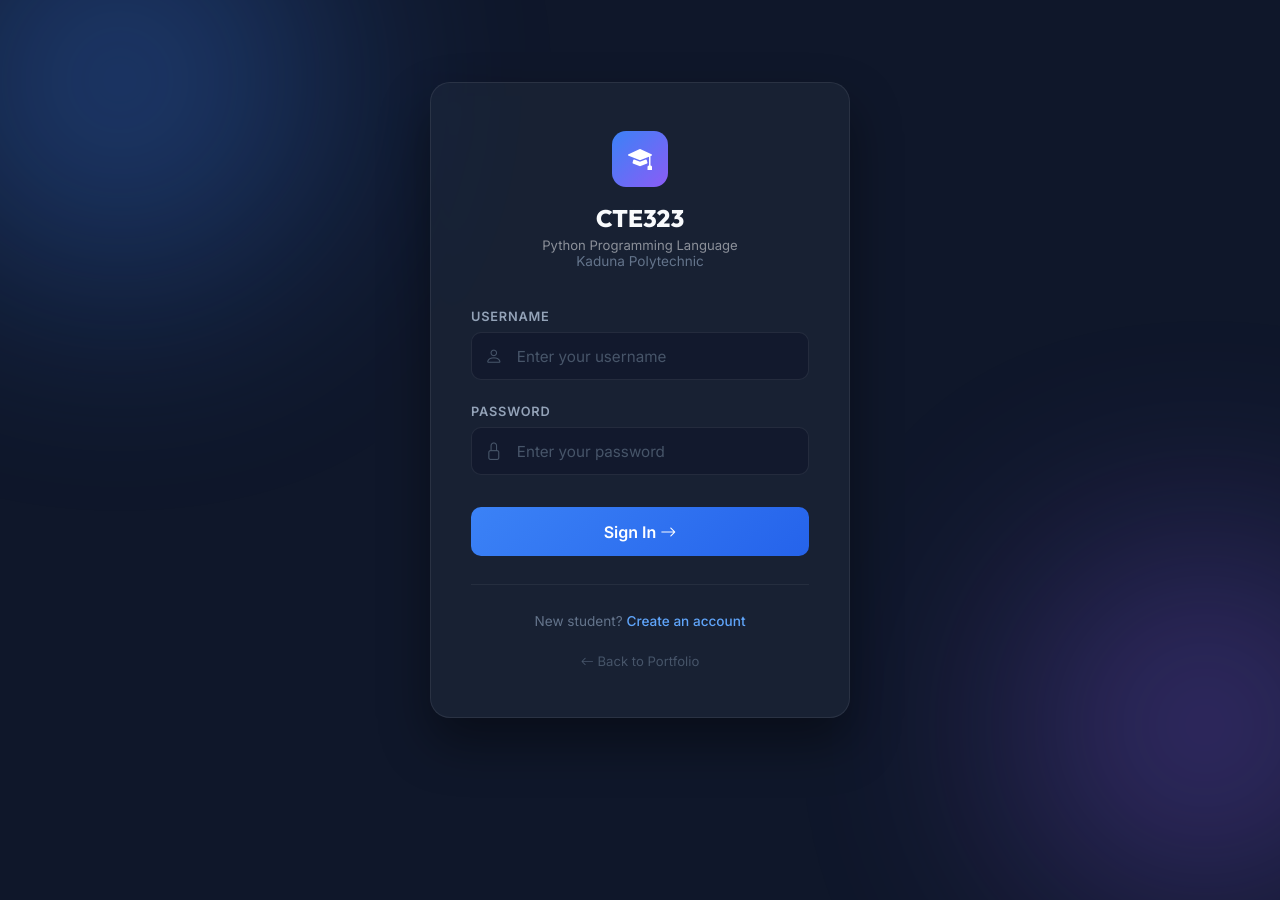
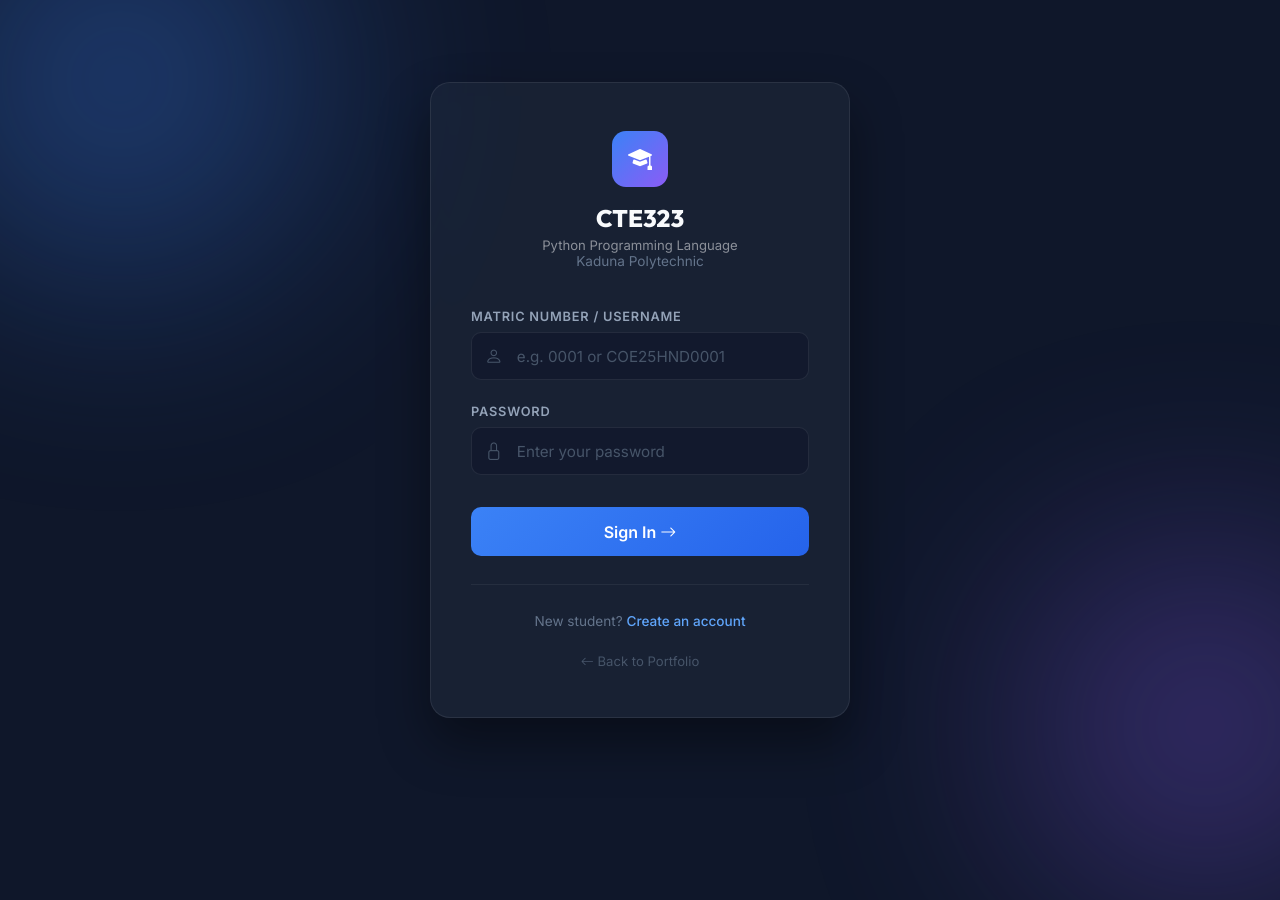
Before and after one commit to baabz/CTE323_LMS, a Flask app: page /portal/login in a window 1280 px wide; the page is wider, and only the part inside the window is pictured. Run offline with Flask 3, Linux system fonts and the light colour scheme.

Commit message:
Fix student login: auto-prepend matric prefix for digit-only input, update login form label and placeholder

```diff
--- a/app.py
+++ b/app.py
@@ -502,6 +502,12 @@
         if not username or not password:
             flash("Both username and password are required.", "danger")
             return render_template('login.html')
+
+        # Smart matric matching: if student types just their digits (e.g. '0001'),
+        # auto-prepend the matric prefix so it becomes 'COE25HND0001'.
+        # This eliminates the most common login failure for students.
+        if username.isdigit() and len(username) <= MATRIC_LENGTH:
+            username = f"{MATRIC_PREFIX}{username.zfill(MATRIC_LENGTH)}"
 
         user = models.verify_login(username, password)
 
--- a/templates/login.html
+++ b/templates/login.html
@@ -202,10 +202,10 @@
 
     <form action="{{ url_for('login') }}" method="POST" novalidate>
 
-      <label for="username">Username</label>
+      <label for="username">MATRIC NUMBER / USERNAME</label>
       <div class="input-wrap">
         <input type="text" id="username" name="username"
-               placeholder="Enter your username" autocomplete="username" required>
+               placeholder="e.g. 0001 or COE25HND0001" autocomplete="username" required>
         <i class="bi bi-person"></i>
       </div>
 
```
